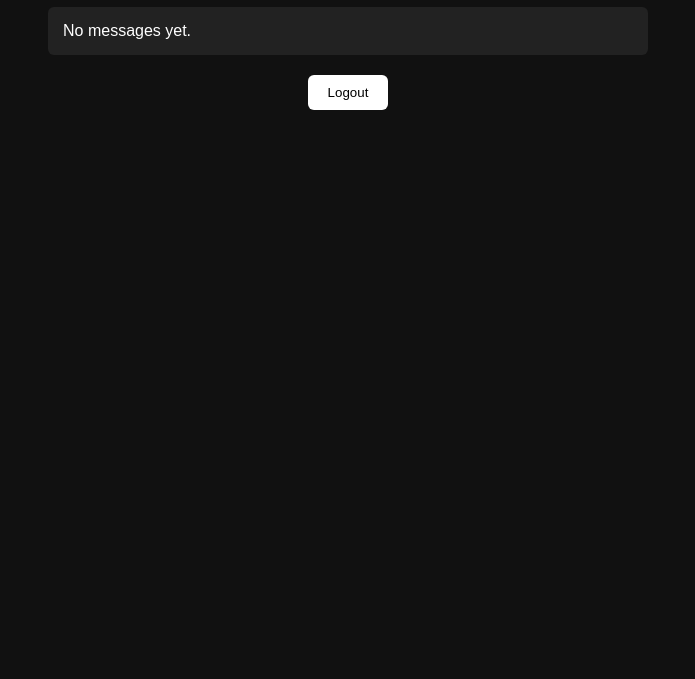
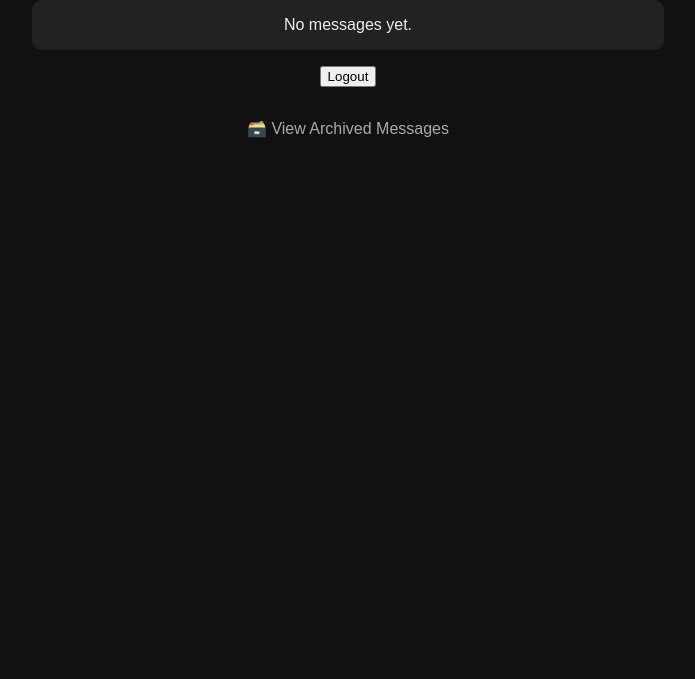
Before and after one commit to mrvlajnic/veltron-site, a plain HTML site: page adminmsg.html in a window 1280 px wide. Shown: the part 121-800 px from the top of the page, without its empty margins (292-987 px from the left). Drawn offline with Linux system fonts and the light colour scheme; sample sign-in values are in the browser's storage.

Commit message:
v1.1.1: Modern archive styling + UI improvements

```diff
--- a/AdminMSG/adminmsg.css
+++ b/AdminMSG/adminmsg.css
@@ -1,39 +1,46 @@
 body {
-  font-family: Arial, sans-serif;
+  font-family: sans-serif;
   background: #111;
-  color: #fff;
-  padding: 40px;
-}
-
-.admin-container {
-  max-width: 600px;
-  margin: auto;
+  color: #eee;
+  padding: 2em;
   text-align: center;
 }
 
-#messagesList {
-  text-align: left;
-  margin: 20px 0;
+ul {
   list-style: none;
   padding: 0;
 }
 
-#messagesList li {
+li {
   background: #222;
-  margin: 10px 0;
-  padding: 15px;
-  border-radius: 6px;
+  margin: 1em auto;
+  padding: 1em;
+  border-radius: 10px;
+  width: 90%;
+  max-width: 600px;
 }
 
-button {
-  padding: 10px 20px;
-  border: none;
-  border-radius: 6px;
-  background: #fff;
-  color: #000;
-  cursor: pointer;
-}
 .email {
   color: #4da6ff;
-  font-weight: bold;
 }
+
+button.archive-btn {
+  background: #28a745;
+  color: white;
+  border: none;
+  padding: 0.4em 1em;
+  border-radius: 5px;
+  cursor: pointer;
+  margin-top: 0.5em;
+}
+
+button.archive-btn:hover {
+  background: #218838;
+}
+
+a {
+  display: block;
+  margin-top: 2em;
+  color: #aaa;
+  text-decoration: none;
+}
--- /dev/null
+++ b/AdminMSG/archived.css
@@ -0,0 +1,78 @@
+body {
+  font-family: 'Segoe UI', Tahoma, Geneva, Verdana, sans-serif;
+  background: #0d1117;
+  color: #c9d1d9;
+  margin: 0;
+  padding: 2em;
+  text-align: center;
+}
+
+h1 {
+  color: #58a6ff;
+  margin-bottom: 1.5em;
+}
+
+ul {
+  list-style: none;
+  padding: 0;
+  display: flex;
+  flex-direction: column;
+  align-items: center;
+  gap: 1.5em;
+}
+
+li {
+  background: #161b22;
+  padding: 1.5em;
+  border-radius: 12px;
+  width: 95%;
+  max-width: 600px;
+  text-align: left;
+  box-shadow: 0 0 10px rgba(88, 166, 255, 0.1);
+  border: 1px solid #30363d;
+  transition: transform 0.2s ease;
+}
+
+li:hover {
+  transform: translateY(-3px);
+  box-shadow: 0 0 14px rgba(88, 166, 255, 0.2);
+}
+
+.email {
+  color: #4da6ff;
+  font-weight: 500;
+}
+
+small {
+  display: block;
+  color: #8b949e;
+  margin-top: 0.7em;
+}
+
+a {
+  display: inline-block;
+  margin-top: 2em;
+  color: #58a6ff;
+  text-decoration: none;
+  font-weight: bold;
+}
+
+a:hover {
+  text-decoration: underline;
+}
+
+button.archive-btn {
+  background: #238636;
+  color: white;
+  border: none;
+  padding: 0.5em 1.2em;
+  font-size: 0.9em;
+  border-radius: 8px;
+  cursor: pointer;
+  margin-top: 0.5em;
+  transition: background 0.2s ease;
+}
+
+button.archive-btn:hover {
+  background: #2ea043;
+}
--- a/adminmsg.html
+++ b/adminmsg.html
@@ -2,16 +2,16 @@
 <html lang="en">
 <head>
   <meta charset="UTF-8" />
-  <meta name="viewport" content="width=device-width, initial-scale=1.0" />
   <title>Admin Messages</title>
-  <link rel="stylesheet" href="./AdminMSG/adminmsg.css" />
+  <link rel="stylesheet" href="AdminMSG/adminmsg.css" />
 </head>
 <body>
-  <div class="admin-container">
-    <h1>Submitted Messages</h1>
-    <ul id="messagesList"></ul>
-    <button id="logout">Logout</button>
-  </div>
-  <script src="./AdminMSG/adminmsg.js"></script>
+  <h1>📥 Inbox – Admin Messages</h1>
+  <ul id="messagesList"></ul>
+
+  <button id="logout">Logout</button>
+  <a href="archived.html">🗃️ View Archived Messages</a>
+
+  <script src="AdminMSG/adminmsg.js"></script>
 </body>
 </html>
```
Also changed, not shown: archived.html (added, +15 -0 lines), AdminMSG/archived.js (added).
